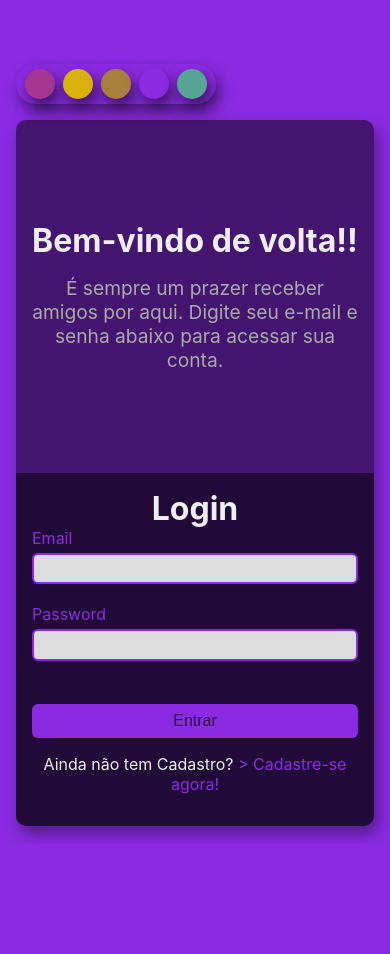
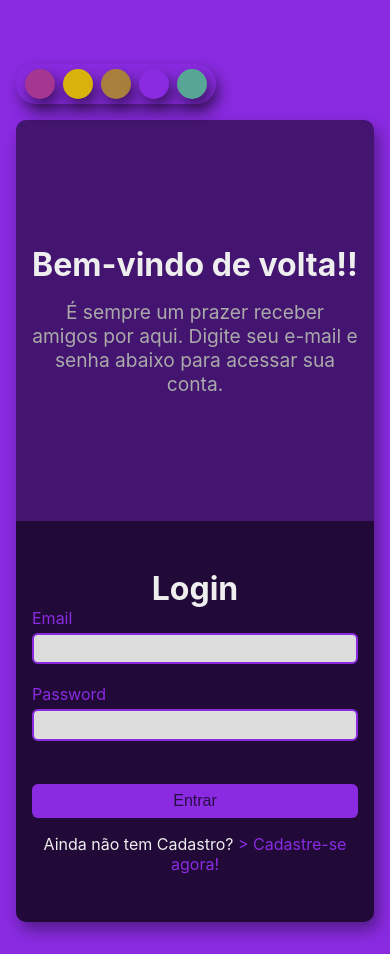
Before and after one commit to Elysium-Santana/login-system, a React (Create React App) app: page / in a window 390 px wide. Before the commit the page ends 844 px from the top, so only its background shows below. Built offline with nearby package versions, Linux system fonts and the light colour scheme.

Commit message:
alteração na margem no modo responsivo

```diff
--- a/src/App.css
+++ b/src/App.css
@@ -21,6 +21,7 @@ body{
   justify-content: center;
   gap: 1rem;
   flex-direction: column;
+  margin-bottom: 1rem;
 }
 .bxColor{
   display: flex;
--- a/src/Componets/Forms/LoginForm.module.css
+++ b/src/Componets/Forms/LoginForm.module.css
@@ -28,7 +28,7 @@ color:var(--color-theme);
 }
 @media (max-width:520px) {
   .form{
-    padding: 1rem 1rem 2rem 1rem;
+    padding: 3rem 1rem;
   }
 
 }
--- a/src/Componets/Routes/Home.module.css
+++ b/src/Componets/Routes/Home.module.css
@@ -43,7 +43,8 @@
 }
 @media (max-width:520px) {
   .conteiner{
-    margin: 0 1rem;
+    margin: 0 1rem 1rem 1rem;
+
   }
   .homeContent{
     padding: 1rem;
```
